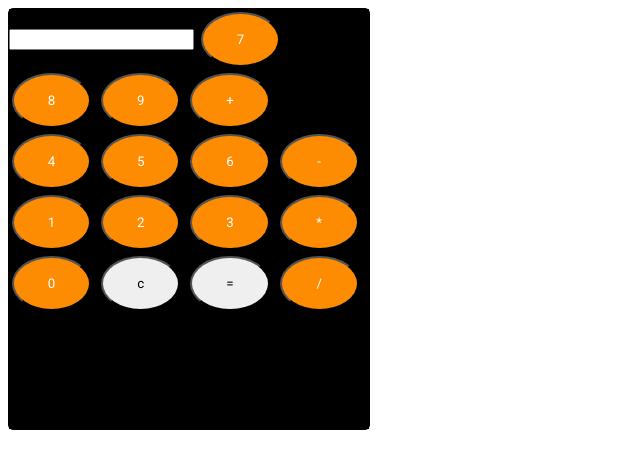
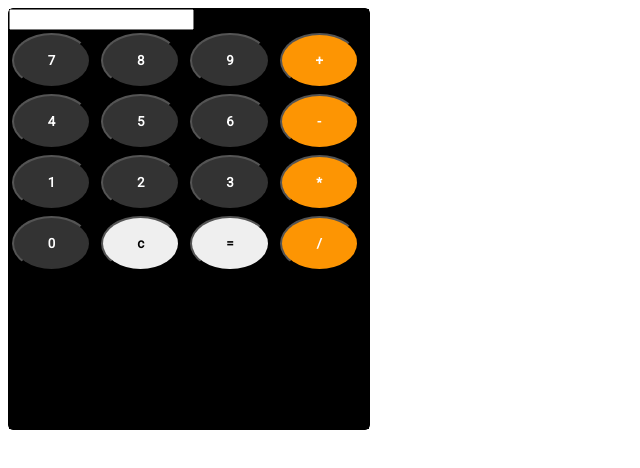
Before and after one commit to veronicasilva20/enve.labs.calculador2.script.trainig, a plain HTML site: page index.html in a window 1280 px wide. Shown: the whole page, without its empty margins (0-640 px from the left). Drawn offline with Linux system fonts and the light colour scheme.

Commit message:
modificado

```diff
--- a/index.html
+++ b/index.html
@@ -1,18 +1,19 @@
 <!DOCTYPE html>
 <html lang="es">
 <head>
-           <title>CALCULADORA</title>
-           <link type="text/css" rel="stylesheet" href="/styles.css"></link>
-           <link rel="preconnect" href="https://fonts.googleapis.com">
-<link rel="preconnect" href="https://fonts.gstatic.com" crossorigin>
-<link href="https://fonts.googleapis.com/css2?family=Roboto:ital,wght@0,300;0,400;1,100;1,400&display=swap" rel="stylesheet">
+        <title>CALCULADORA</title>
+        <link type="text/css" rel="stylesheet" href="/styles.css">
+        <link rel="preconnect" href="https://fonts.googleapis.com">
+        <link rel="preconnect" href="https://fonts.gstatic.com" crossorigin>
+        <link href="https://fonts.googleapis.com/css2?family=Roboto:ital,wght@0,100;0,300;0,400;1,100;1,400&display=swap" rel="stylesheet">
+
 </head>
 <body>
     <div id="appBg">
+
         <form name="calculator">
-            <input type="textfield" name="ans" value=""autocompleto="off" readonly>
-
-
+            <input type="textfield" name="ans" value="" autocompleto="off" readonly>
+            <br>
             <input type="button" value="7" onclick="document.calculator.ans.value+='7'" class="gray">
             <input type="button" value="8" onclick="document.calculator.ans.value+='8'" class="gray">
             <input type="button" value="9" onclick="document.calculator.ans.value+='9'" class="gray">
@@ -23,14 +24,14 @@
             <input type="button" value="6" onclick="document.calculator.ans.value+='6'" class="gray">
             <input type="button" value="-" onclick="document.calculator.ans.value+='-'" class="orange">
             <br>
-            <input type="button" value="1" onclick="document.calculator.ans.value+='1'"class="gray">
-            <input type="button" value="2" onclick="document.calculator.ans.value+='2'"class="gray">
+            <input type="button" value="1" onclick="document.calculator.ans.value+='1'" class="gray">
+            <input type="button" value="2" onclick="document.calculator.ans.value+='2'" class="gray">
             <input type="button" value="3" onclick="document.calculator.ans.value+='3'" class="gray">
             <input type="button" value="*" onclick="document.calculator.ans.value+='*'" class="orange">
             <br>
             <input type="button" value="0" onclick="document.calculator.ans.value+='0'" class="gray">
-            <input type="reset" value="c">
-            <input type="button" value="=" onclick="document.calculator.ans.value+=eval1(document.calculator.ans.value)">
+            <input type="reset"  value="c">
+            <input type="button" value="=" onclick="document.calculator.ans.value+=eval (document.calculator.ans.value)">
             <input type="button" value="/" onclick="document.calculator.ans.value+='/'" class="orange ">
          </form>
 </div>
--- a/styles.css
+++ b/styles.css
@@ -10,10 +10,11 @@
     background-color: rgb(0, 0, 0) ;
 }
 #appBg input[type=textfleld]{
-    height: 25%;
     width: 100%;
+    height: 25;
     cursor: default;
     font-family: 'roboto', sans-serif;
+    background-color: rgb(0, 0, 0);
     color:white;
     padding: 15px;
     text-align: right;
@@ -21,11 +22,13 @@
     border:0;
     outline: none;
 }
-#appBg input[type=button],input[type=reset]{
+#appBg input[type=button], input[type=reset] {
     width: 22%;
     cursor: pointer;
     font-family: 'roboto',sans-serif;
-    color:black;
+    font-weight: bold;
+    font-size: 26;
+    color: black;
     padding: 18px;
     margin: 3px;
     border:o;
@@ -33,10 +36,10 @@
 
 }
 #appBg .orange{
-    background-color:rgb(253, 140, 3)!important;
-    color:white!important
+    background-color:rgb(253, 149, 3) !important;
+    color:white !important
 }
-#appBg .gray{
-    background-color: rgb(253,140,3 )!important;
-    color: white !important;
+#appBg .gray {
+    background-color: rgb(51,51,51 ) !important;
+    color: white  !important;
 }
```
